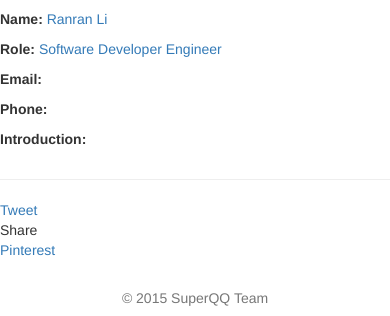
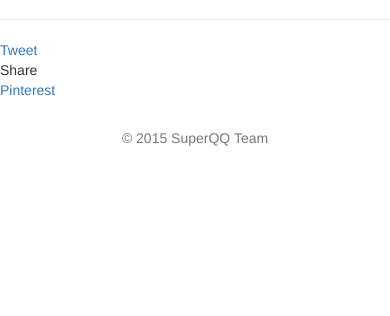
Before and after one commit to ruochenxu92/testproject_2, a Django app: template templates/task/Team/team.html in a window 390 px wide. Shown: the part 1073-1389 px from the top of the page. After the commit the page ends 1219 px from the top, so only its background shows below. Run offline with Django 3.2, Linux system fonts and the light colour scheme; the template is opened without the code that fills it, so the values that code supplies are empty; parts of the project's set-up code (start-up, migrations or seed data) failed here and were passed over; some libraries are stand-ins or nearby versions.

Commit message:
team changes

```diff
--- a/templates/task/Team/team.html
+++ b/templates/task/Team/team.html
@@ -44,23 +44,6 @@
 <div class="row">
 <div markdown="1" class="col-md-5"><img alt="Ranran Li"
                                         src="/static/images/team/Ranran.jpg" class="img-circle"  width="400" height="300">
-</div>
-    <div markdown="1" class="col-md-7"></p>
-        <p><strong>Name: </strong><a>Ranran Li</a></p>
-        <p><strong>Role: </strong><a>Software Developer Engineer</a></p>
-        <p><strong>Email:</strong><a></a></p>
-        <p><strong>Phone:</strong><a></a></p>
 
-        <p><strong>Introduction:
-
-        </strong>
-            <a>
-
-
-
-            </a>
-        </p>
-    </div>
-</div>
 <hr>
 {% endblock %}
```
